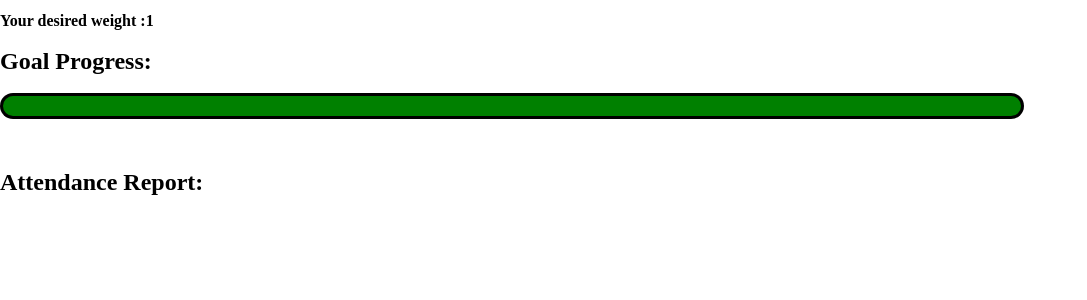
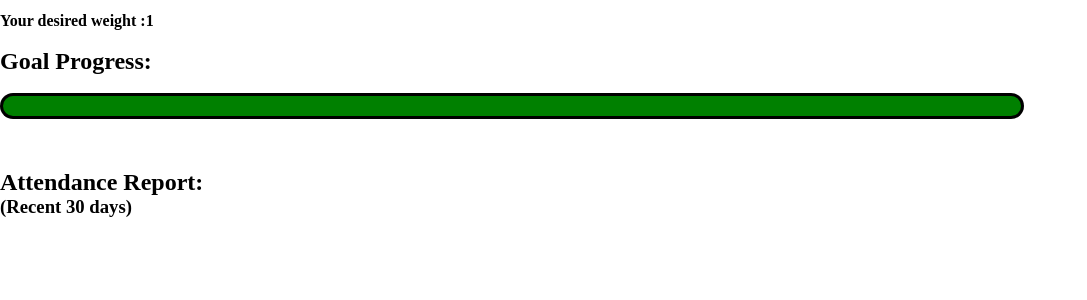
Before and after one commit to Ratu64/CGYM, a PHP site: page /userpage.php in a window 1280 px wide. Shown: the part 412-712 px from the top of the page, without its empty margins (0-1087 px from the left). Run offline with PHP 8.4, Linux system fonts and the light colour scheme; the visitor is signed in with stand-in values (Sample User, id 1); data that the repository does not hold is empty.

Commit message:
Update userpage.php

```diff
--- a/userpage.php
+++ b/userpage.php
@@ -79,11 +79,11 @@
 
 </div>
 <h2>Attendance Report:</h2>
+<h3>(Recent 30 days)</h3>
 <div id="view" class="view-attendance">
 
 	<?php
-		$view="select date,status from recp_attendance where email='".$_SESSION['email']."'";
-
+		$view="select date,status from recp_attendance where email='".$_SESSION['email']."' ORDER BY date desc LIMIT 30";
 
 	    $result=mysqli_query($con,$view);
 	    if (mysqli_num_rows($result) > 0)
```
